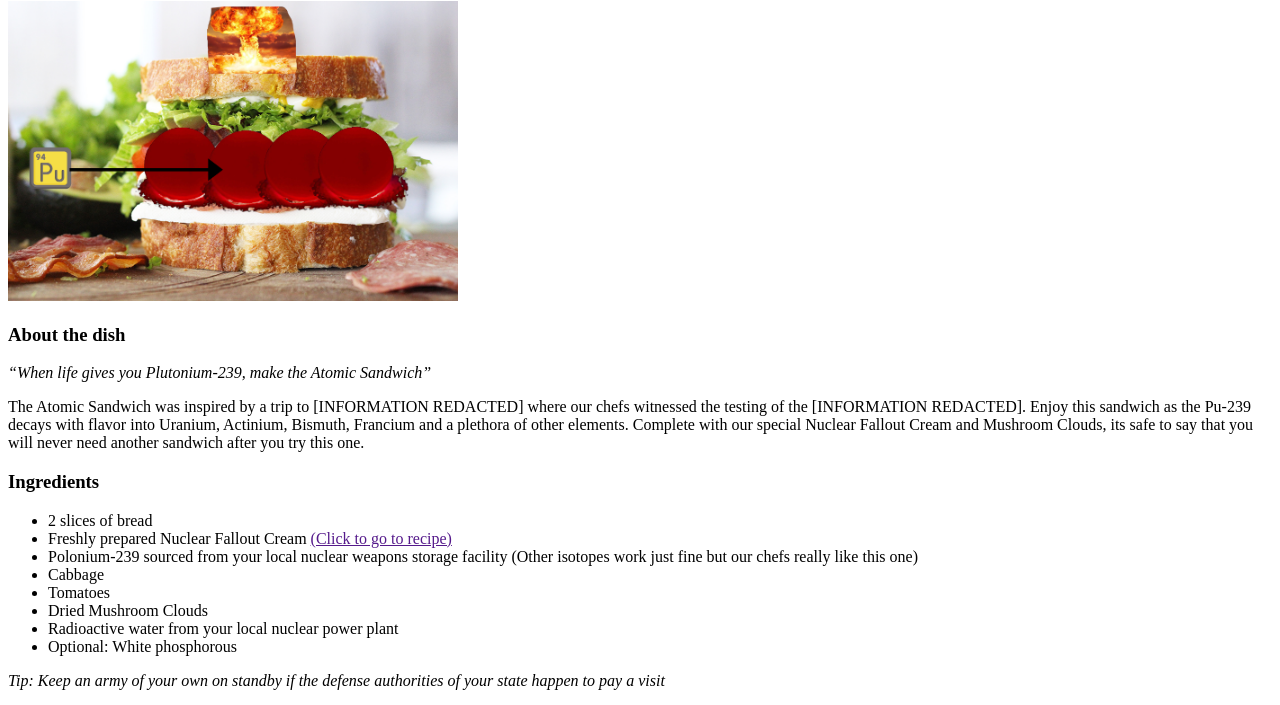
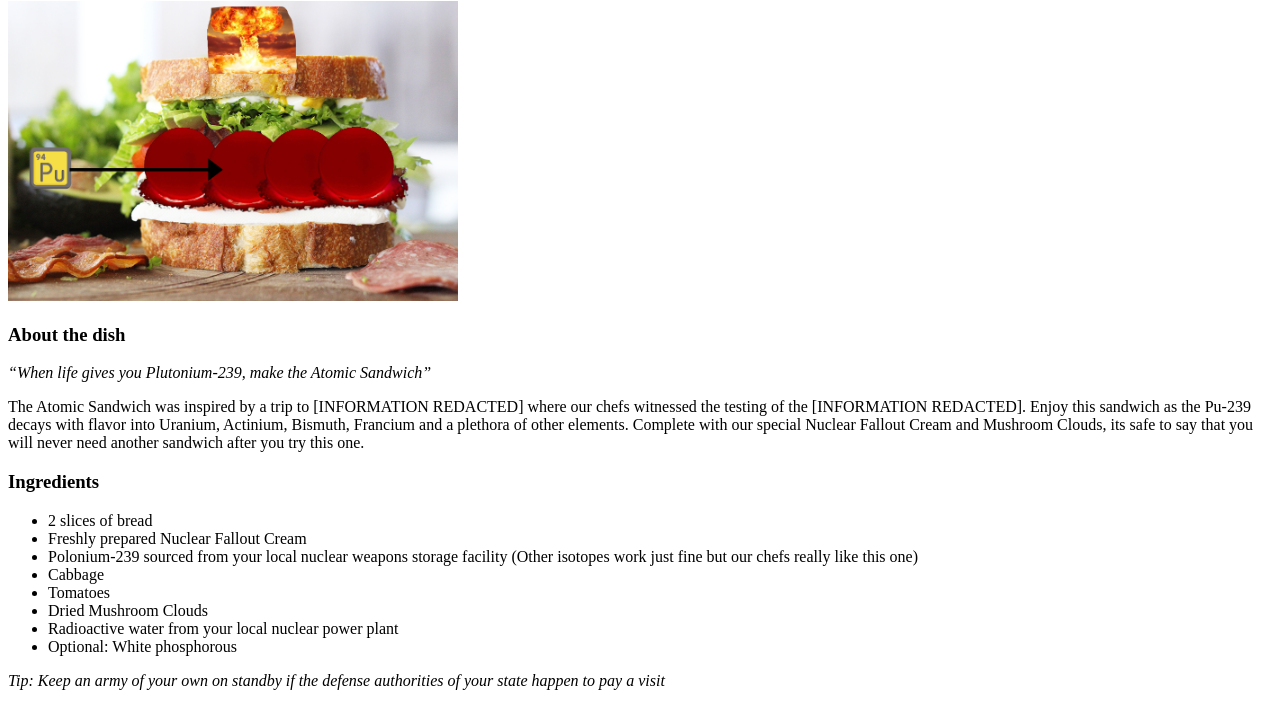
Before and after one commit to nmarirs/odin-recipes, a plain HTML site: page recipes/atomic_sandwich.html in a window 1280 px wide. Shown: the part 79-784 px from the top of the page. Drawn offline with Linux system fonts and the light colour scheme.

Commit message:
remove unused link

```diff
--- a/recipes/atomic_sandwich.html
+++ b/recipes/atomic_sandwich.html
@@ -20,7 +20,7 @@
     <h3>Ingredients</h3>
     <ul>
         <li>2 slices of bread</li>
-        <li>Freshly prepared Nuclear Fallout Cream <a href="">(Click to go to recipe)</a> </li>
+        <li>Freshly prepared Nuclear Fallout Cream</li>
         <li>Polonium-239 sourced from your local nuclear weapons storage facility (Other isotopes work just fine but our chefs really like this one)</li>
         <li>Cabbage</li>
         <li>Tomatoes</li>
```
